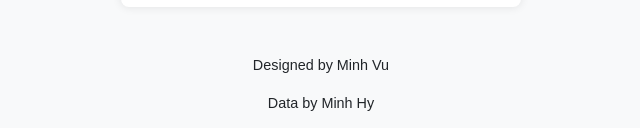
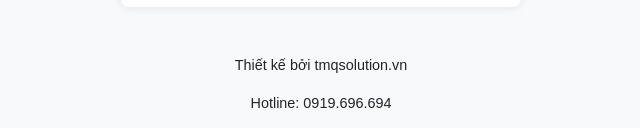
Before and after one commit to minhvu2357/TimeGun, a plain HTML site: page index.html in a window 1280 px wide. Shown: the part 737-865 px from the top of the page, 319-959 px from the left. Drawn offline with nearby package versions, Linux system fonts and the light colour scheme.

Commit message:
Update index.html

```diff
--- a/index.html
+++ b/index.html
@@ -36,8 +36,8 @@
             <p id="result-sidewall" class="result-text">Thời gian phun mép: </p>
         </div>
         <div class="water-mark text-center mt-5">
-            <p>Designed by Minh Vu</p>
-            <p>Data by Minh Hy</p>
+            <p>Thiết kế bởi tmqsolution.vn</p>
+            <p>Hotline: 0919.696.694</p>
         </div>
     </div>
     <script src="app.js"></script>
```
